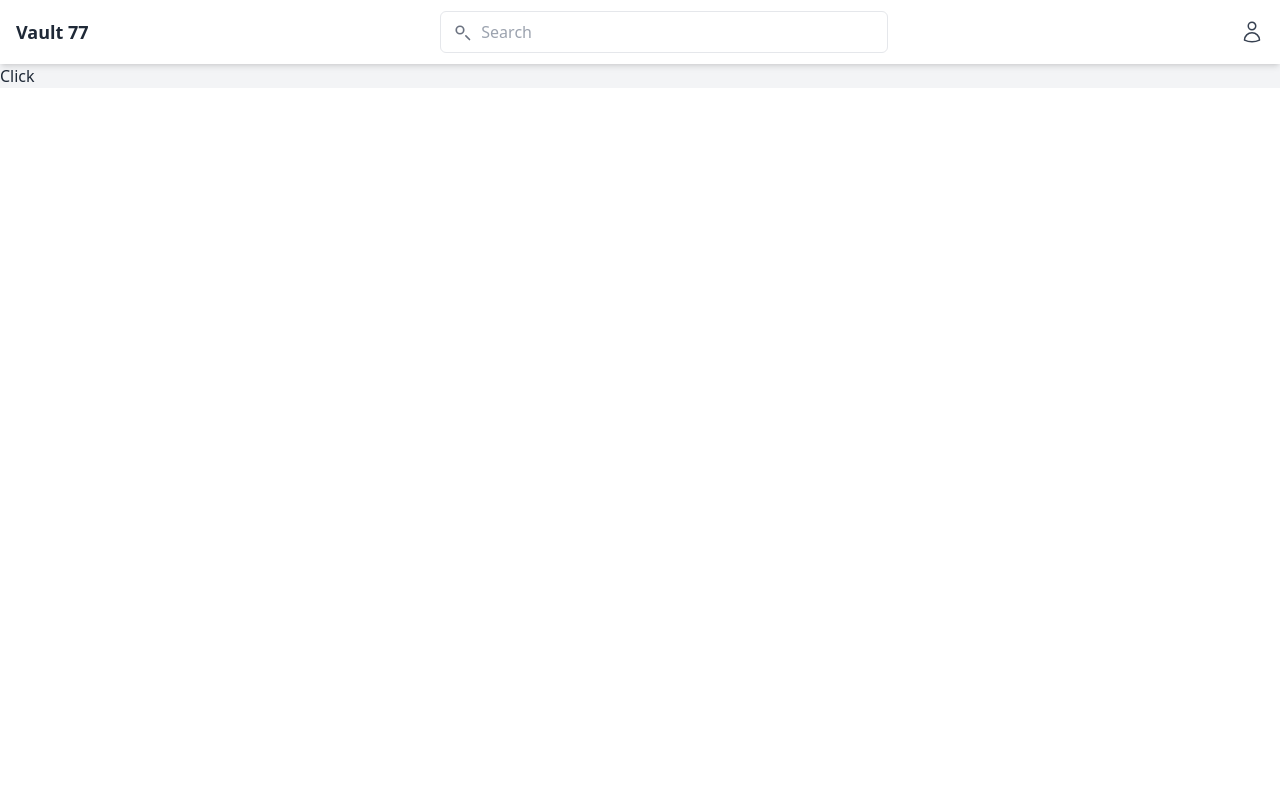
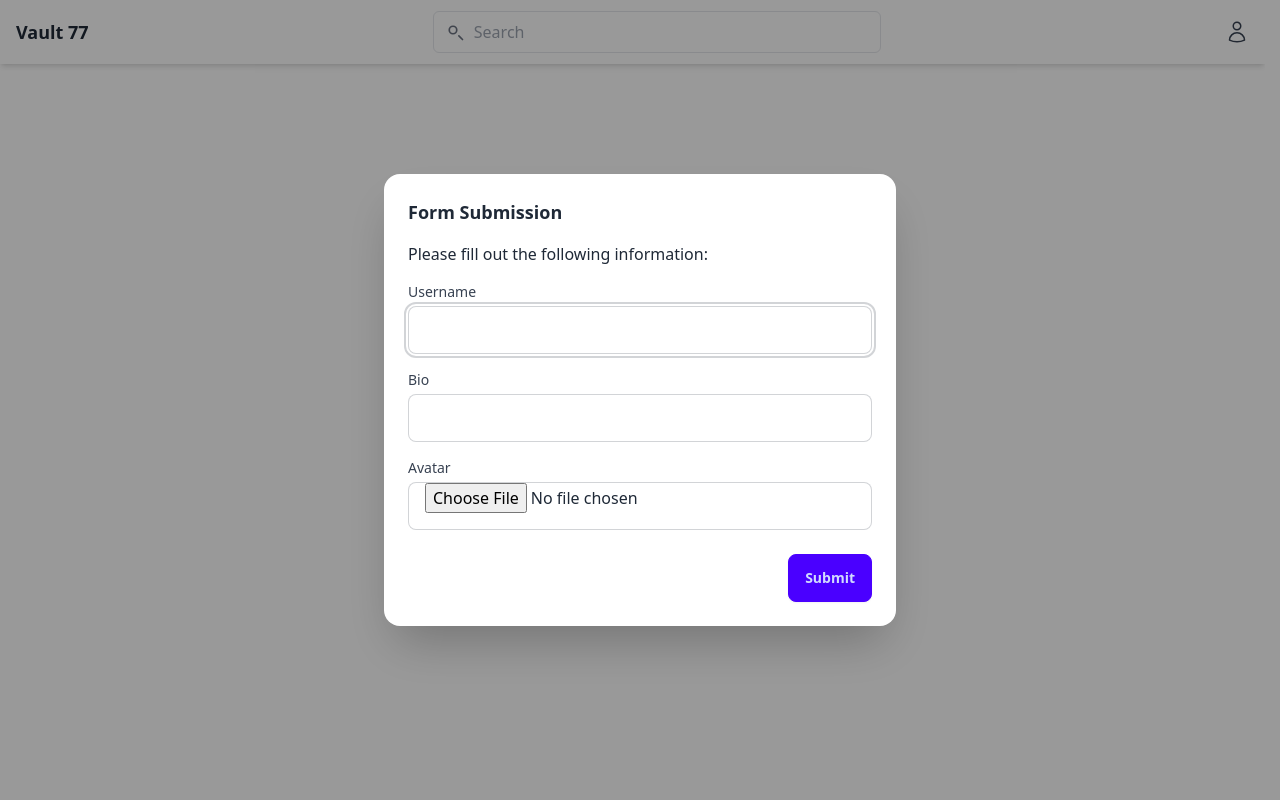
Before and after one commit to K4Nu/LearningHub, a Django app: page /user/ in a window 1280 px wide. Run offline with Django 5.2, Linux system fonts and the light colour scheme; the visitor is signed in with stand-in values (Sample User, id 1); parts of the project's set-up code (start-up, migrations or seed data) failed here and were passed over; some libraries are stand-ins or nearby versions.

Commit message:
middleware create profile

```diff
--- a/Starter/settings.py
+++ b/Starter/settings.py
@@ -47,7 +47,7 @@ INSTALLED_APPS = [
     'widget_tweaks',
 ]
 
-SITE_ID = 2
+SITE_ID = 3
 
 MIDDLEWARE = [
     'django.middleware.security.SecurityMiddleware',
@@ -55,6 +55,7 @@ MIDDLEWARE = [
     'django.middleware.common.CommonMiddleware',
     'django.middleware.csrf.CsrfViewMiddleware',
     'django.contrib.auth.middleware.AuthenticationMiddleware',
+    'user.middleware.SimpleMiddleware',
     'django.contrib.messages.middleware.MessageMiddleware',
     'django.middleware.clickjacking.XFrameOptionsMiddleware',
     "allauth.account.middleware.AccountMiddleware",
@@ -169,3 +170,5 @@ SOCIALACCOUNT_PROVIDERS = {
 }
 
 ACCOUNT_FORMS = {'signup': 'user.forms.MyCustomSignupForm',}
+
+MAX_IMAGE_SIZE=eval(os.environ.get("MAX_IMAGE_SIZE"))
--- a/Starter/urls.py
+++ b/Starter/urls.py
@@ -18,6 +18,9 @@ from django.contrib import admin
 from django.urls import path,include
 import allauth.account.views as allauth_views
 from user.views import ConfirmEmailView,SignupView,PasswordResetDoneView,EmailView,RedirectView
+from django.conf import settings
+from django.conf.urls.static import static
+
 urlpatterns = [
     path('admin/', admin.site.urls),
     path("accounts/register", SignupView.as_view(), name="account_signup"),
@@ -30,3 +33,6 @@ urlpatterns = [
     path("user/",include("user.urls")),
     path('accounts/', include('allauth.urls')),
 ]
+
+if settings.DEBUG:
+    urlpatterns+=static(settings.MEDIA_URL, document_root=settings.MEDIA_ROOT)
--- a/templates/base.html
+++ b/templates/base.html
@@ -1,5 +1,6 @@
 {% load static %}
 {% load custom_tags %}
+{% load widget_tweaks %}
 <!DOCTYPE html>
 <html lang="en">
 <head>
@@ -73,10 +74,82 @@
     <a href="#" class="block px-4 py-3 hover:bg-gray-50">My Account</a>
     <a href="{% url 'account_logout' %}" class="block px-4 py-3 hover:bg-gray-50">Logout</a>
   </div>
-
+  {%if messages%}
+<div class="max-w-md mx-auto mt-4">
+    {% for message in messages %}
+    <div class="{% if message.tags == 'error' %}bg-red-100 border-red-400 text-red-700{% elif message.tags == 'success' %}bg-green-100 border-green-400 text-green-700{% elif message.tags == 'info' %}bg-blue-100 border-blue-400 text-blue-700{% elif message.tags == 'warning' %}bg-yellow-100 border-yellow-400 text-yellow-700{% endif %} border px-4 py-3 rounded relative mb-4" role="alert">
+        <span class="block sm:inline">{{ message }}</span>
+    </div>
+    {% endfor %}
+</div>
+  {%endif%}
   {% block content %}{% endblock %}
 
-  <!-- Scripts -->
+
+
+<!-- Open the modal using ID.showModal() method -->
+{% if request.show_profile_modal and request.profile_form %}
+<dialog id="my_modal_1" class="modal">
+  <div class="modal-box">
+    <h3 class="text-lg font-bold">Form Submission</h3>
+    <p class="py-4">Please fill out the following information:</p>
+
+    <!-- Post form inside the modal -->
+    <form method="post" action="{% url 'user:create-profile' %}" enctype="multipart/form-data">
+      {% csrf_token %}
+
+      <!-- Non-Field Errors -->
+      {% if request.profile_form.non_field_errors %}
+        <div class="bg-red-100 border border-red-400 text-red-700 px-4 py-3 rounded mb-4">
+          {% for error in request.profile_form.non_field_errors %}
+            <p class="text-sm">{{ error|striptags }}</p>
+          {% endfor %}
+        </div>
+      {% endif %}
+
+      <!-- Loop through form fields -->
+      {% for field in request.profile_form %}
+        <div class="mb-4">
+          <label for="{{ field.id_for_label }}" class="block text-sm font-medium text-gray-700">
+            {{ field.label }}
+          </label>
+
+          {% if field|widget_type == "checkbox" %}
+            <div class="flex items-center mt-1">
+              {{ field|add_class:"checkbox checkbox-primary" }}
+              <span class="ml-2 text-sm text-gray-600">{{ field.help_text }}</span>
+            </div>
+          {% elif field|widget_type == "file" %}
+            <div class="mt-1">
+              {{ field|add_class:"file-input file-input-bordered w-full max-w-xs" }}
+            </div>
+          {% else %}
+            <div class="mt-1">
+              {{ field|add_class:"input input-bordered w-full" }}
+            </div>
+          {% endif %}
+
+          <!-- Field Errors Under the Input -->
+          {% if field.errors %}
+            <ul class="mt-1 text-sm text-red-600">
+              {% for error in field.errors %}
+                <li>{{ error|striptags }}</li>
+              {% endfor %}
+            </ul>
+          {% endif %}
+        </div>
+      {% endfor %}
+
+      <div class="modal-action">
+        <!-- Submit button for the form -->
+        <button type="submit" class="btn btn-primary">Submit</button>
+      </div>
+    </form>
+  </div>
+</dialog>
+{% endif %}
+
+ <!-- Scripts -->
   <script>
     // Toggle profile dropdown
     document.getElementById('profile-btn').addEventListener('click', function () {
@@ -94,6 +167,25 @@
         document.getElementById('dropdown-menu').classList.add('hidden');
       }
     });
+    {% if request.show_profile_modal %}
+      const modal=document.getElementById("my_modal_1")
+      modal.showModal();
+      modal.addEventListener('cancel', function(event)
+    {
+      event.preventDefault();
+    });
+    {%endif%}
+
+       document.addEventListener("DOMContentLoaded", function() {
+    let messageContainer = document.getElementById("messages-container");
+    if (messageContainer) {
+        setTimeout(function () {
+            messageContainer.classList.add("fade-out"); // Start fade-out effect
+            setTimeout(() => messageContainer.remove(), 500); // Remove after fade-out
+        }, 3000); // Wait 3 seconds before starting fade-out
+    }
+});
+
   </script>
 
 </body>
--- a/user/forms.py
+++ b/user/forms.py
@@ -1,6 +1,9 @@
 from allauth.account.forms import SignupForm
-from .models import CustomUser
+from .models import CustomUser,Profile,StudySession
 from django import forms
+import os
+from django.conf import settings
+
 
 class MyCustomSignupForm(SignupForm):
 
@@ -11,3 +14,41 @@ class MyCustomSignupForm(SignupForm):
         if CustomUser.objects.filter(email=email).exists():
             raise forms.ValidationError("Email already in use")
         return email
+
+
+class ProfileForm(forms.ModelForm):
+    class Meta:
+        model = Profile
+        fields = ['username', 'bio', 'avatar']
+        widgets = {
+            "avatar": forms.FileInput(attrs={'class': 'form-control-file'}),
+        }
+
+    def clean_username(self):
+        username = self.cleaned_data.get('username')
+        if username:
+            # Use a case-insensitive filter
+            qs = Profile.objects.filter(username__iexact=username)
+            if self.instance.pk:
+                qs = qs.exclude(pk=self.instance.pk)
+            if qs.exists():
+                raise forms.ValidationError("Username already in use")
+        return username
+
+    def clean_avatar(self):
+        avatar = self.cleaned_data.get('avatar')
+
+        if avatar:
+            # Get file extension correctly
+            extension = os.path.splitext(avatar.name)[-1].lower()
+
+            if extension not in ['.jpg', '.jpeg', '.png']:
+                raise forms.ValidationError("Not allowed file type. Only JPG, JPEG, and PNG are allowed.")
+
+            # Validate file size
+            if avatar.size > settings.MAX_IMAGE_SIZE:
+                raise forms.ValidationError(
+                    "The image is too large. Maximum allowed size is {} bytes.".format(settings.MAX_AVATAR_SIZE))
+        else:
+            raise forms.ValidationError("Avatar must be provided")
+        return avatar
--- a/user/models.py
+++ b/user/models.py
@@ -53,6 +53,7 @@ class CustomUser(AbstractUser):
 class Profile(models.Model):
     user = models.OneToOneField(CustomUser, on_delete=models.CASCADE)
     username=models.CharField(max_length=32)
+    bio=models.CharField(max_length=100)
     first_name = models.CharField(max_length=30, null=True, blank=True)
     last_name = models.CharField(max_length=30, null=True, blank=True)
 
--- a/user/templates/user/index.html
+++ b/user/templates/user/index.html
@@ -4,5 +4,5 @@
 {% endblock %}
 
 {% block content %}
-<button hx-delete="{% url 'account_login' %}" hx-confirm="are you sure?">Click</button>
+{{request.user.profile.username}}
 {% endblock %}
--- a/user/urls.py
+++ b/user/urls.py
@@ -1,8 +1,10 @@
 from django.urls import path,include
 from . import views
+
 
 app_name = 'user'
 
 urlpatterns = [
     path('', views.index, name='index'),
+    path("create-profile/",views.ProfileCreateView.as_view(), name='create-profile'),
 ]
--- a/user/views.py
+++ b/user/views.py
@@ -3,7 +3,17 @@ from django.shortcuts import render,redirect
 from allauth.account.views import ConfirmEmailView,SignupView,PasswordResetDoneView,EmailView
 from django.contrib.messages import get_messages
 from django.urls import reverse_lazy
-from django.views.generic import View
+from django.views.generic import View, FormView, CreateView, DetailView
+from .forms import ProfileForm
+from PIL import Image
+import uuid
+import os
+from django.urls import reverse_lazy
+from django.conf import settings
+from io import BytesIO
+from django.core.files.uploadedfile import InMemoryUploadedFile
+from .models import CustomUser,Profile,StudySession
+
 
 
 class SignupView(SignupView):
@@ -56,3 +66,65 @@ class EmailView(EmailView):
 class RedirectView(View):
     def get(self, request, *args, **kwargs):
         return redirect(reverse_lazy("user:index"))
+
+
+class ProfileCreateView(CreateView):
+    model = Profile
+    form_class = ProfileForm
+    success_url = reverse_lazy("user:index")
+
+    def get(self, request, *args, **kwargs):
+        # If a GET request is made, immediately redirect.
+        return redirect(self.success_url)
+
+    def dispatch(self, request, *args, **kwargs):
+        # Redirect if the user already has a profile
+        if request.user.is_authenticated and hasattr(request.user, "profile"):
+            return redirect("index")
+        return super().dispatch(request, *args, **kwargs)
+
+    def form_valid(self, form):
+        profile = form.save(commit=False)
+        avatar = form.cleaned_data.get("avatar")
+        if avatar:
+            extension = os.path.splitext(avatar.name)[1].lower()
+            new_filename = f"{uuid.uuid4().hex}{extension}"
+            img = Image.open(avatar)
+            img.thumbnail((128, 128))
+            output = BytesIO()
+            # Map the extension to the correct PIL format
+            if extension in ['.jpg', '.jpeg']:
+                img_format = 'JPEG'
+            elif extension == '.png':
+                img_format = 'PNG'
+            else:
+                # Fallback to JPEG if somehow an unsupported extension gets through
+                img_format = 'JPEG'
+
+            img.save(output, format=img_format)
+            output.seek(0)
+
+            profile.avatar = InMemoryUploadedFile(
+                output,
+                "ImageField",
+                new_filename,
+                avatar.content_type,  # use the original content type
+                output.getbuffer().nbytes,
+                None
+            )
+        profile.user = self.request.user
+        profile.save()
+        return redirect(self.success_url)
+
+    def form_invalid(self, form):
+        self.request.session['profile_form_errors'] = form.errors.as_json()
+        self.request.session['profile_form_data'] = form.data
+
+        return redirect(self.success_url)
+
+class ProfileDashboardView(DetailView):
+    model = Profile
+    template_name = "user/profile.html"
+
+    def get_object(self):
+        return self.request.user.profile
```
Also changed, not shown: templates/account/login.html (+1 -9 lines), user/middleware.py (added, +50 -0 lines), user/migrations/0006_profile_bio.py (added).
